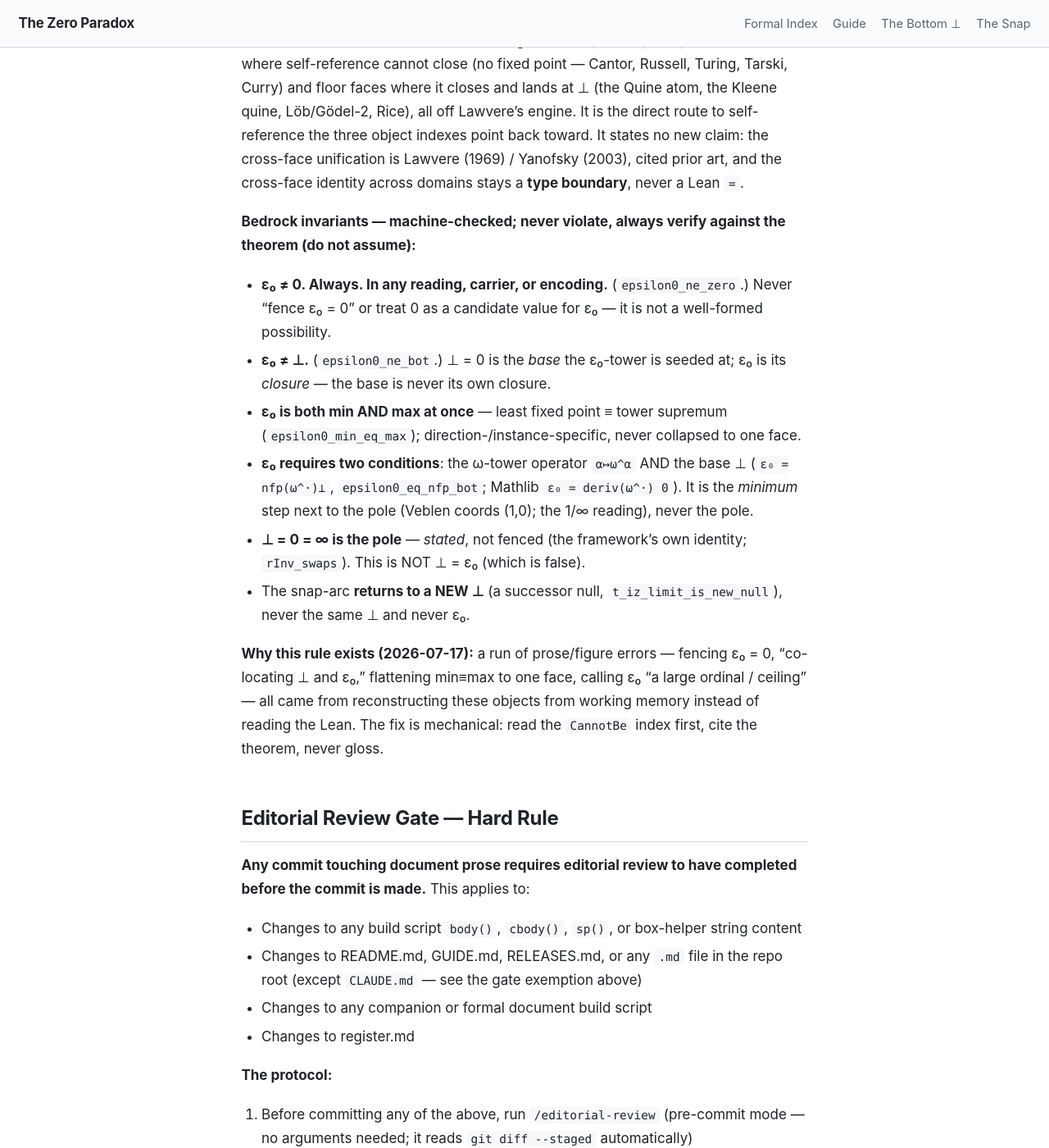
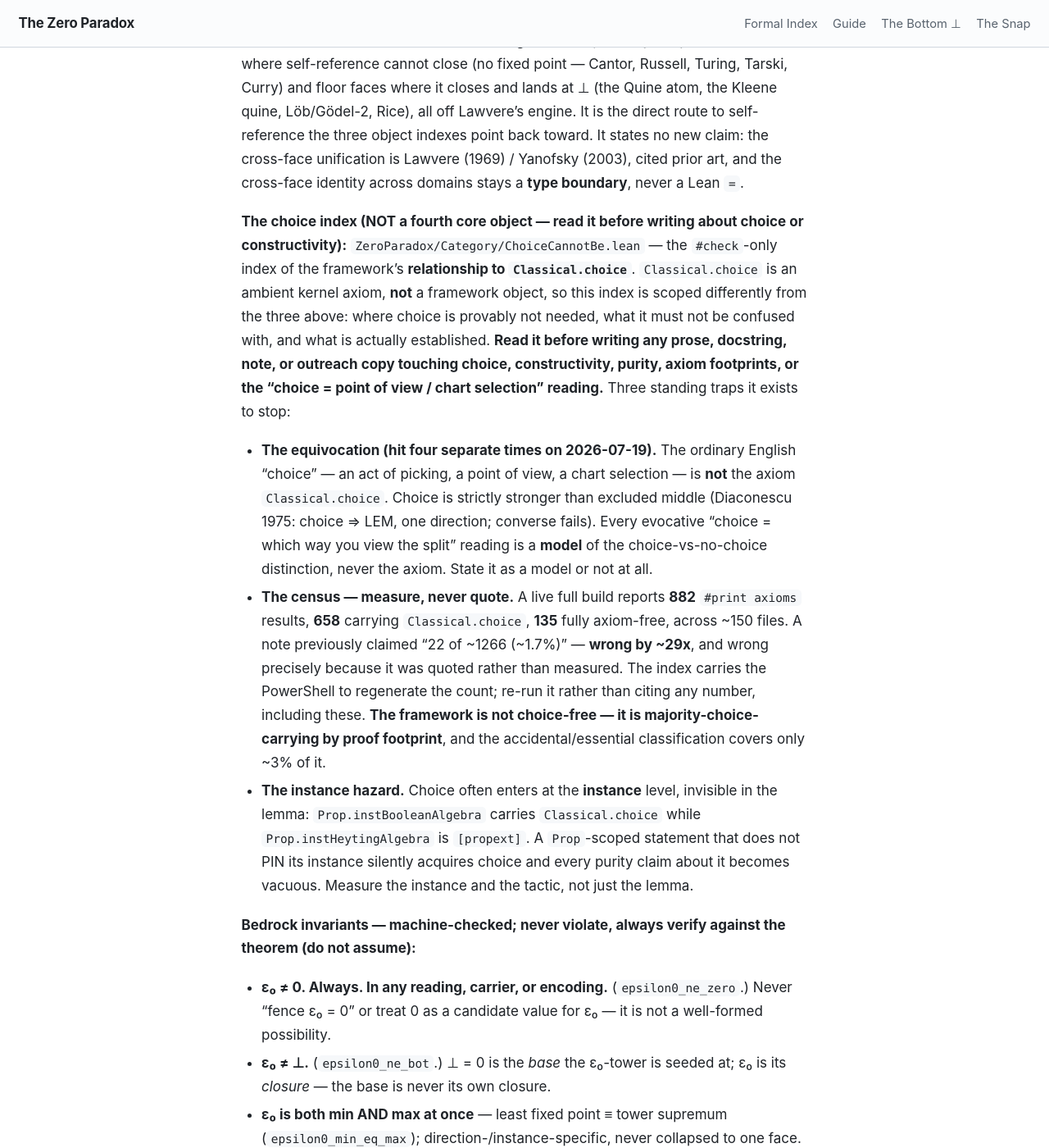
Before and after one commit to timbrigham/ZeroParadox, a Jekyll site: the page built from CLAUDE.md, in a window 1280 px wide and 1400 px high, scrolled down 1206 px. Shown: the whole window at 82% size. Built offline with Jekyll 4.4.1, drawn with Linux system fonts in a browser that asks for light colours; our own code applies the rules of GitHub Pages for plain Markdown files.

Commit message:
CLAUDE.md: register ChoiceCannotBe as the choice reference index (not a fourth core object)

```diff
--- a/CLAUDE.md
+++ b/CLAUDE.md
@@ -16,6 +16,11 @@
 The `CannotBe` indexes are `#check`-only — they create no declarations and so structurally cannot overclaim; reading one shows exactly what the object IS and IS NOT, each line a live theorem.
 
 **The keystone index (the phenomenon the three objects share):** `ZeroParadox/DiagonalFixedPoint.lean` — the `#check`-only index routing every formalized face of **self-reference** (the diagonal fixed point) by the μ/ν fork: wall faces where self-reference cannot close (no fixed point — Cantor, Russell, Turing, Tarski, Curry) and floor faces where it closes and lands at ⊥ (the Quine atom, the Kleene quine, Löb/Gödel-2, Rice), all off Lawvere's engine. It is the direct route to self-reference the three object indexes point back toward. It states no new claim: the cross-face unification is Lawvere (1969) / Yanofsky (2003), cited prior art, and the cross-face identity across domains stays a **type boundary**, never a Lean `=`.
+
+**The choice index (NOT a fourth core object — read it before writing about choice or constructivity):** `ZeroParadox/Category/ChoiceCannotBe.lean` — the `#check`-only index of the framework's **relationship to `Classical.choice`**. `Classical.choice` is an ambient kernel axiom, **not** a framework object, so this index is scoped differently from the three above: where choice is provably not needed, what it must not be confused with, and what is actually established. **Read it before writing any prose, docstring, note, or outreach copy touching choice, constructivity, purity, axiom footprints, or the "choice = point of view / chart selection" reading.** Three standing traps it exists to stop:
+- **The equivocation (hit four separate times on 2026-07-19).** The ordinary English "choice" — an act of picking, a point of view, a chart selection — is **not** the axiom `Classical.choice`. Choice is strictly stronger than excluded middle (Diaconescu 1975: choice ⇒ LEM, one direction; converse fails). Every evocative "choice = which way you view the split" reading is a **model** of the choice-vs-no-choice distinction, never the axiom. State it as a model or not at all.
+- **The census — measure, never quote.** A live full build reports **882** `#print axioms` results, **658** carrying `Classical.choice`, **135** fully axiom-free, across ~150 files. A note previously claimed "22 of ~1266 (~1.7%)" — **wrong by ~29x**, and wrong precisely because it was quoted rather than measured. The index carries the PowerShell to regenerate the count; re-run it rather than citing any number, including these. **The framework is not choice-free — it is majority-choice-carrying by proof footprint**, and the accidental/essential classification covers only ~3% of it.
+- **The instance hazard.** Choice often enters at the **instance** level, invisible in the lemma: `Prop.instBooleanAlgebra` carries `Classical.choice` while `Prop.instHeytingAlgebra` is `[propext]`. A `Prop`-scoped statement that does not PIN its instance silently acquires choice and every purity claim about it becomes vacuous. Measure the instance and the tactic, not just the lemma.
 
 **Bedrock invariants — machine-checked; never violate, always verify against the theorem (do not assume):**
 - **ε₀ ≠ 0. Always. In any reading, carrier, or encoding.** (`epsilon0_ne_zero`.) Never "fence ε₀ = 0" or treat 0 as a candidate value for ε₀ — it is not a well-formed possibility.
```
